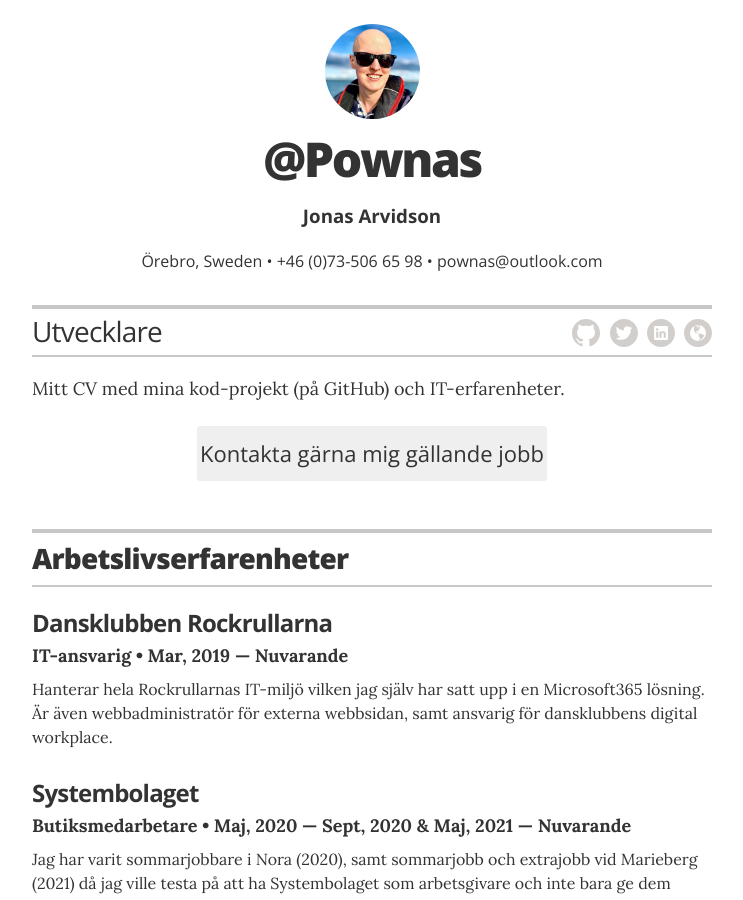
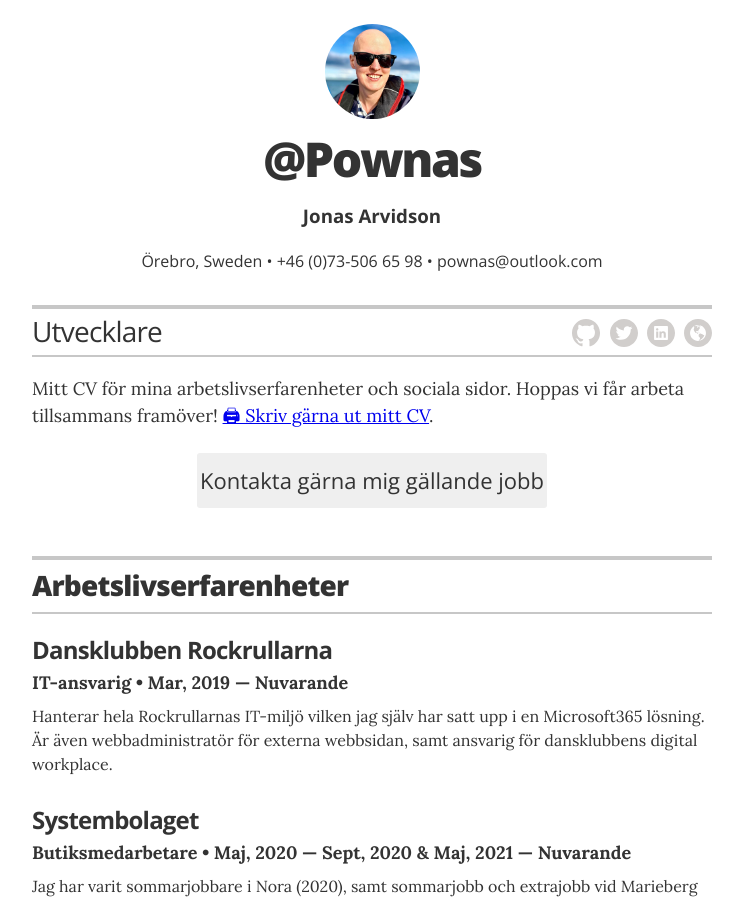
Before and after one commit to pownas/CV, a Jekyll site: the page built from index.html, in a window 1280 px wide and 900 px high. Shown: the whole window, without its empty margins (268-1011 px from the left). Built offline with Jekyll 4.4.1, drawn with Linux system fonts in a browser that asks for light colours.

Commit message:
added: Skriv gärna ut CVt

```diff
--- a/_config.yml
+++ b/_config.yml
@@ -1,6 +1,6 @@
 # Site settings
 title: "Pownas a.k.a. Jonas Arvidsons CV"
-description: "Mitt CV för mina (pownas) kod-projekt (GitHub) och IT-erfarenheter."
+description: "Mitt (@pownas) CV för mina arbetslivserfarenheter och sociala sidor."
 
 # Build settings
 markdown: kramdown
@@ -25,7 +25,7 @@ resume_header_contact_info:     "Örebro, Sweden • +46 (0)73-506 65 98 • pow
 display_header_contact_info:    "true"
 
 #resume_header_intro: "<p>This is the executive summary. You should write a few brief, concise, and meaningful sentences about yourself from a professional context, and your immediate career goals. Make the length appropriate for your needs, but keep it brief and concise</p>"
-resume_header_intro: "<p>Mitt CV med mina kod-projekt (på GitHub) och IT-erfarenheter. </p>"
+resume_header_intro: "Mitt CV för mina arbetslivserfarenheter och sociala sidor. Hoppas vi får arbeta tillsammans framöver!"
 
 # use "yes" to display the email contact button,
 # "no" to display an "I'm not looking for work" message,
@@ -55,8 +55,8 @@ resume_social_links:
   # resume_facebook_url:          "insert Facebook URL here"
   resume_linkedin_url:            "https://www.linkedin.com/in/JonasArvidson"
   # resume_instagram_url:         "insert your Instagram URL here"
-  ## resume_youtube_url:             "https://www.youtube.com/channel/UCHbDLlJEZ_PRJADbNZiR_2A"
-  ## resume_youtube_channel_name:    "Pownas lär dig"
+  resume_youtube_url:             "https://www.youtube.com/channel/UCHbDLlJEZ_PRJADbNZiR_2A"
+  resume_youtube_channel_name:    "Pownas lär dig"
   resume_website_url:             "https://jonas.arvidsonfoto.se"
   # resume_medium_url:            "https://medium.com/@username"
 resume_print_social_links:        true
--- a/_layouts/resume.html
+++ b/_layouts/resume.html
@@ -37,7 +37,10 @@
         </div>
 
         <div class="executive-summary" itemprop="description">
+          <p>
             {{ site.resume_header_intro }}
+            <a href="#" class="no-print" onclick="window.print();return false;">🖨 Skriv gärna ut mitt CV</a>.
+          </p>
 
           <div>
             {% if site.resume_looking_for_work == 'yes' %}
```
Lines whose indentation alone changed are shown as unchanged.
